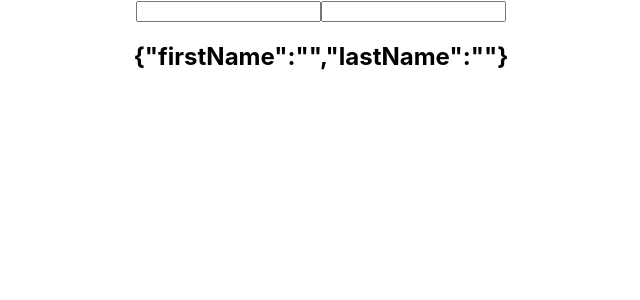
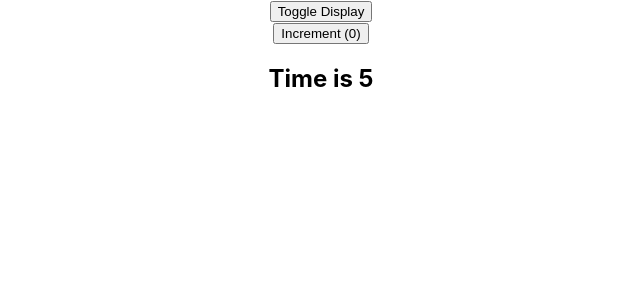
Before and after one commit to 2ndborn/react-mini-pro, a React (Create React App) app in the folder my-app/: page / in a window 1280 px wide. Shown: the top 300 px of the page, without its empty margins (319-959 px from the left). Built offline with nearby package versions, Linux system fonts and the light colour scheme.

Commit message:
Final webhooks lesson

```diff
--- a/my-app/src/App.js
+++ b/my-app/src/App.js
@@ -18,11 +18,13 @@
 import ControlledFormHooks from './components/ControlledFormHooks';
 import UseStateWithArragys from './components/UseStateWithArragys';
 import UseStateWithObjects from './components/UseStateWithObjects';
+import UseEffectCounter from './components/UseEffectCounter';
+import UseEffectCounterContainer from './components/UseEffectCounterContainer';
 
 function App() {
   return (
     <div className="App">
-      <UseStateWithObjects />
+      <UseEffectCounterContainer />
     </div>
   );
 }
--- /dev/null
+++ b/my-app/src/components/UseEffectCounter.js
@@ -0,0 +1,43 @@
+import React, {useState, useEffect} from 'react'
+
+function UseEffectCounter() {
+    const [count, setCount] = useState(0);
+    const [time, setTime] = useState(0);
+    useEffect(() => {
+        console.log('count 1 effect')
+        document.title = count;
+    }, [count]);
+    useEffect(() => {
+        console.log('Creating timer');
+        const interval = setInterval(() => {
+            console.log('Interval Executed');
+            setTime(time => time + 1)
+        }, 1000);
+        return () => {
+            console.log('Cleaning up!')
+            clearInterval(interval)
+        }
+    }, []);
+    // const [count2, setCount2] = useState(0);
+    // useEffect(() => {
+    //     console.log('second')
+    //     document.title = count2;
+    // }, [count2]);
+  return (
+    <div>
+        <button onClick={
+            () => setCount(count => count + 1)
+        }>
+            Increment ({count})
+        </button>
+        <h2>Time is {time}</h2>
+        {/* <button onClick={
+            () => setCount2(count2 => count2 + 1)
+        }>
+            Increment2 ({count2})
+        </button> */}
+    </div>
+  )
+}
+
+export default UseEffectCounter
--- /dev/null
+++ b/my-app/src/components/UseEffectCounterContainer.js
@@ -0,0 +1,18 @@
+import React, {useState} from 'react'
+import UseEffectCounter from './UseEffectCounter';
+
+function UseEffectCounterContainer() {
+    const [display, setDisplay] = useState(true);
+  return (
+    <div>
+        <button onClick={ () => {
+            setDisplay(!display)
+        }}>
+            Toggle Display
+        </button>
+        {display && <UseEffectCounter />}
+    </div>
+  )
+}
+
+export default UseEffectCounterContainer
```
